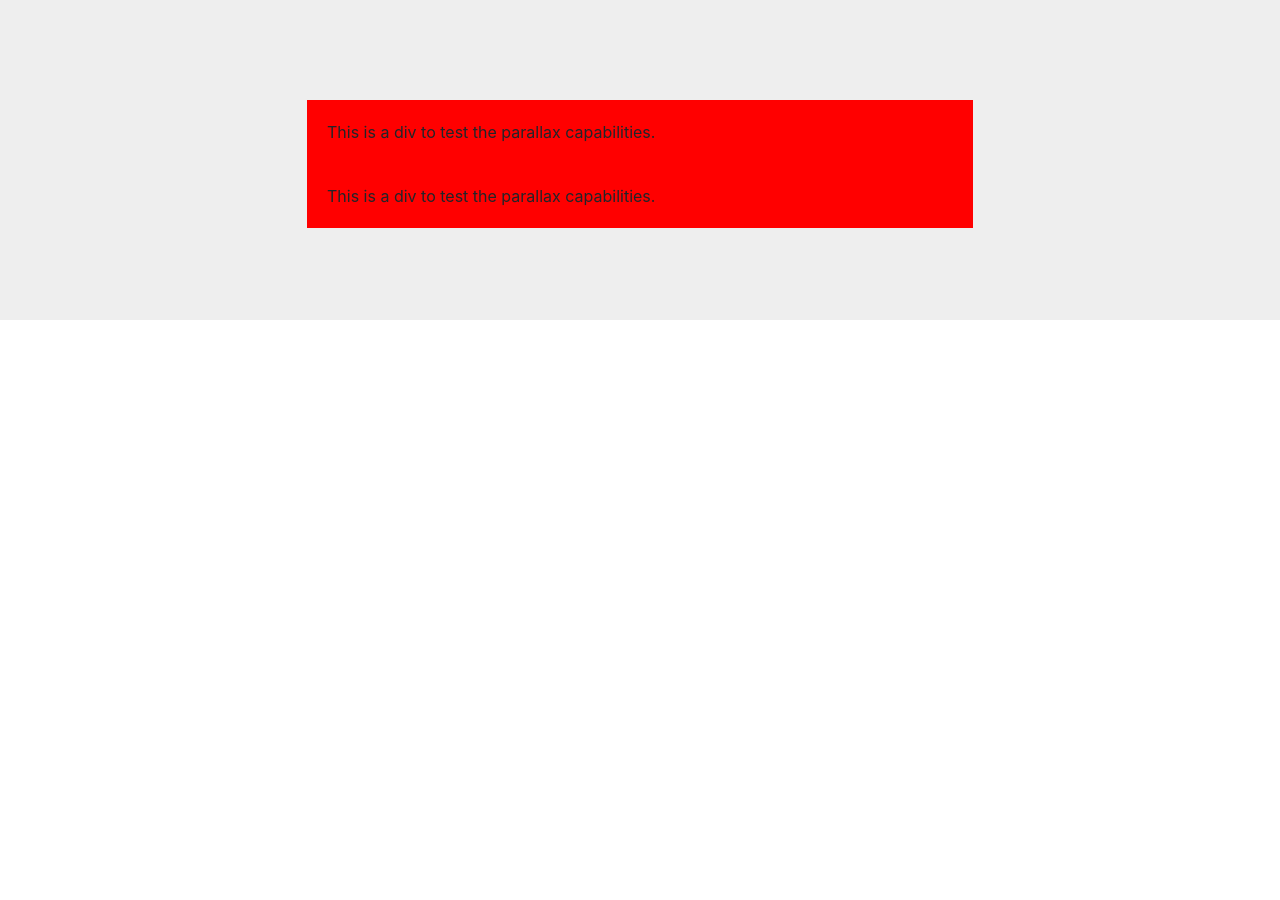
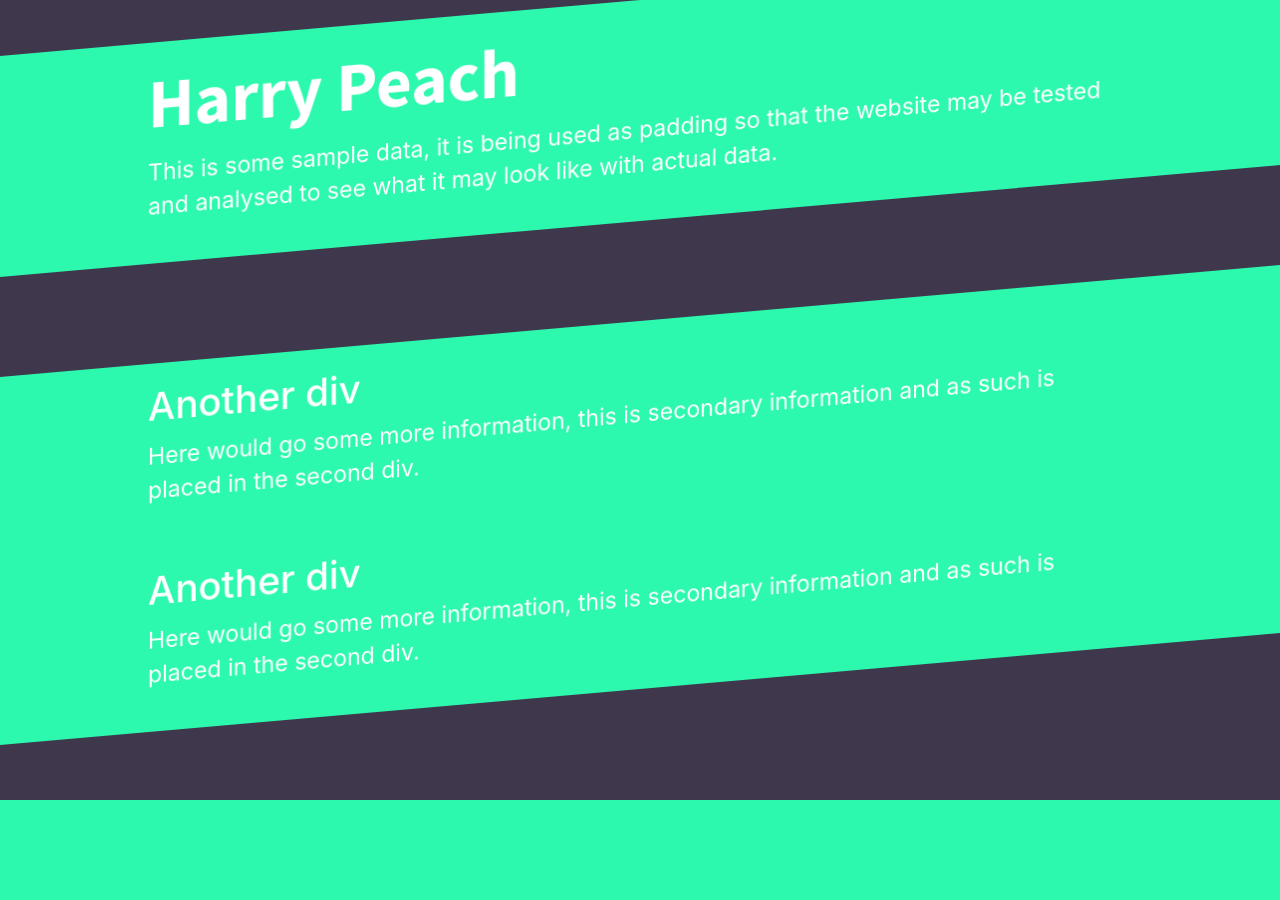
Before and after one commit to HarryPeach/harrypeach.co.uk, a PHP site: page / in a window 1280 px wide. After the commit the page ends 800 px from the top, so only its background shows below. Run offline with PHP 8.4, Linux system fonts and the light colour scheme.

Commit message:
New color scheme and skew testing

```diff
--- a/assets/css/core.css
+++ b/assets/css/core.css
@@ -3,31 +3,46 @@ html, body{
     padding: 0;
     height: 100%;
     width: 100%;
+    font-size: 1.2em;
+    background: #3f374c;
+    color: white;
 }
 
 /* Classes */
 .background{
-    background: #eee;
-    width: 100%;
-    min-height: 40%;
+    background: #2cf9ae;
+    width: 200%;
+    min-height: 70%;
     position: absolute;
-    top: 0;
+    top: -20%;
 }
 
-.container {
-    margin-top: 100px;
+.contain {
+    width: 100%;
 }
 
 .section{
     padding: 20px;
     min-width: 330px;
-    max-width: 60%;
+    max-width: 80%;
     margin-left: auto;
     margin-right: auto;
+    background: none;
 }
 
+.contain{
+    background: #2cf9ae;
+    transform: skewY(-5deg);
+}
+
+.contain > .section{
+    transform: skewY(5deg);
+}
 /* IDs */
 #title {
     font-family: 'Source Sans Pro', sans-serif;
+    font-weight: 700;
+    font-size: 3em;
 }
+
 /* Misc */
--- a/index.html
+++ b/index.html
@@ -8,7 +8,7 @@
 <title>Harry Peach</title>
 
 <!-- CSS -->
-<link href='https://fonts.googleapis.com/css?family=Source+Sans+Pro:600' rel='stylesheet' type='text/css'>
+<link href='https://fonts.googleapis.com/css?family=Source+Sans+Pro:400,700' rel='stylesheet' type='text/css'>
 <link rel="stylesheet" href="https://stackpath.bootstrapcdn.com/bootstrap/4.1.3/css/bootstrap.min.css" integrity="sha384-MCw98/SFnGE8fJT3GXwEOngsV7Zt27NXFoaoApmYm81iuXoPkFOJwJ8ERdknLPMO" crossorigin="anonymous">
 <link href="assets/css/core.css" rel="stylesheet">
 
@@ -17,19 +17,25 @@
 
 
 <!-- Body -->
-<div class="background rellax">
-    &nbsp;
+<div class="contain skew">
+    <div class="section rellax" data-rellax-speed="6" data-rellax-zindex="100" style="margin-bottom: 100px;">
+            <h1 id="title">Harry Peach</h1>
+            <p>This is some sample data, it is being used as padding so that the website may be tested and analysed to see what it may look like with actual data.</p>
+    </div>
+</div>
+<div class="contain">
+    <div class="section rellax" data-rellax-speed="-2" data-rellax-zindex="100">
+        <h2>Another div</h2>
+        <p>Here would go some more information, this is secondary information and as such is placed in the second div.</p>
+    </div>
+
+    <div class="section rellax" data-rellax-speed="-2" data-rellax-zindex="100">
+        <h2>Another div</h2>
+        <p>Here would go some more information, this is secondary information and as such is placed in the second div.</p>
+    </div>
 </div>
 
-<div class="container">
-    <div class="section rellax" data-rellax-speed="3" data-rellax-zindex="1" style="background: red;">
-            This is a div to test the parallax capabilities.
-    </div>
 
-    <div class="section rellax" data-rellax-speed="3" data-rellax-zindex="1" style="background: red;">
-        This is a div to test the parallax capabilities.
-    </div>
-</div>
 
 <!-- Initialize Rellax -->
 <script>
```
